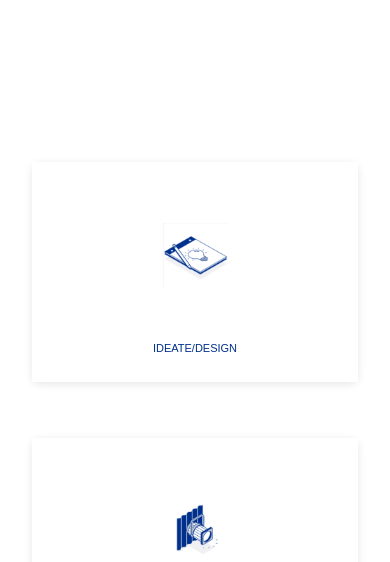
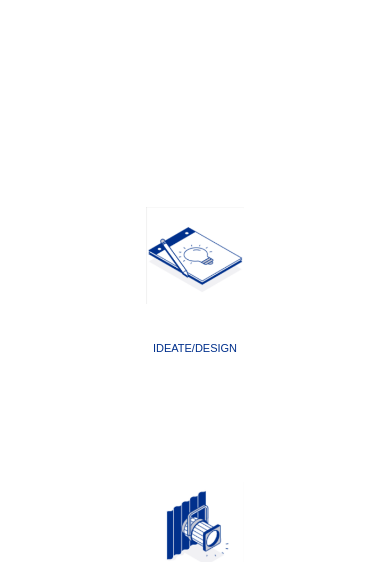
Before and after one commit to crambo70/DEV_PROJ_TEST, a plain HTML site: page index.html in a window 390 px wide. Shown: the part 289-851 px from the top of the page. Drawn offline with Linux system fonts and the light colour scheme; a web font is replaced by a local one.

Commit message:
Update styles/style.css

```diff
--- a/styles/style.css
+++ b/styles/style.css
@@ -691,8 +691,7 @@ body {
     background-color: #FFFFFF;
     border-radius: 8px;
     text-align: center;
-    box-shadow: 0 2px 8px rgba(0,0,0,0.1);
-    transition: transform 0.3s ease, box-shadow 0.3s ease;
+    transition: transform 0.3s ease;
     position: relative;
     overflow: visible; /* Allow the callout to extend below */
     display: flex;
@@ -703,7 +702,6 @@ body {
 
 .service-card:hover {
     transform: translateY(-2px);
-    box-shadow: 0 4px 12px rgba(0,0,0,0.15);
 }
 
 /* Top area for icon/Lottie animation */
@@ -717,8 +715,8 @@ body {
 }
 
 .service-icon {
-    width: 93px; /* 33% larger (70px * 1.33) */
-    height: 93px;
+    width: 140px; /* 50% larger (93px * 1.5) */
+    height: 140px;
     background-color: transparent;
     border-radius: 8px;
     display: flex;
@@ -876,8 +874,8 @@ body {
 
     /* Service icon sizing for mobile */
     .service-icon {
-        width: 65px; /* Mobile size - scaled down from 93px */
-        height: 65px;
+        width: 98px; /* Mobile size - 50% larger (65px * 1.5) */
+        height: 98px;
     }
 
     .team-title {
@@ -929,8 +927,8 @@ body {
 
     /* Service icon sizing for tablet */
     .service-icon {
-        width: 80px; /* Tablet size - scaled down from 93px */
-        height: 80px;
+        width: 120px; /* Tablet size - 50% larger (80px * 1.5) */
+        height: 120px;
     }
 
     .team-title {
```
